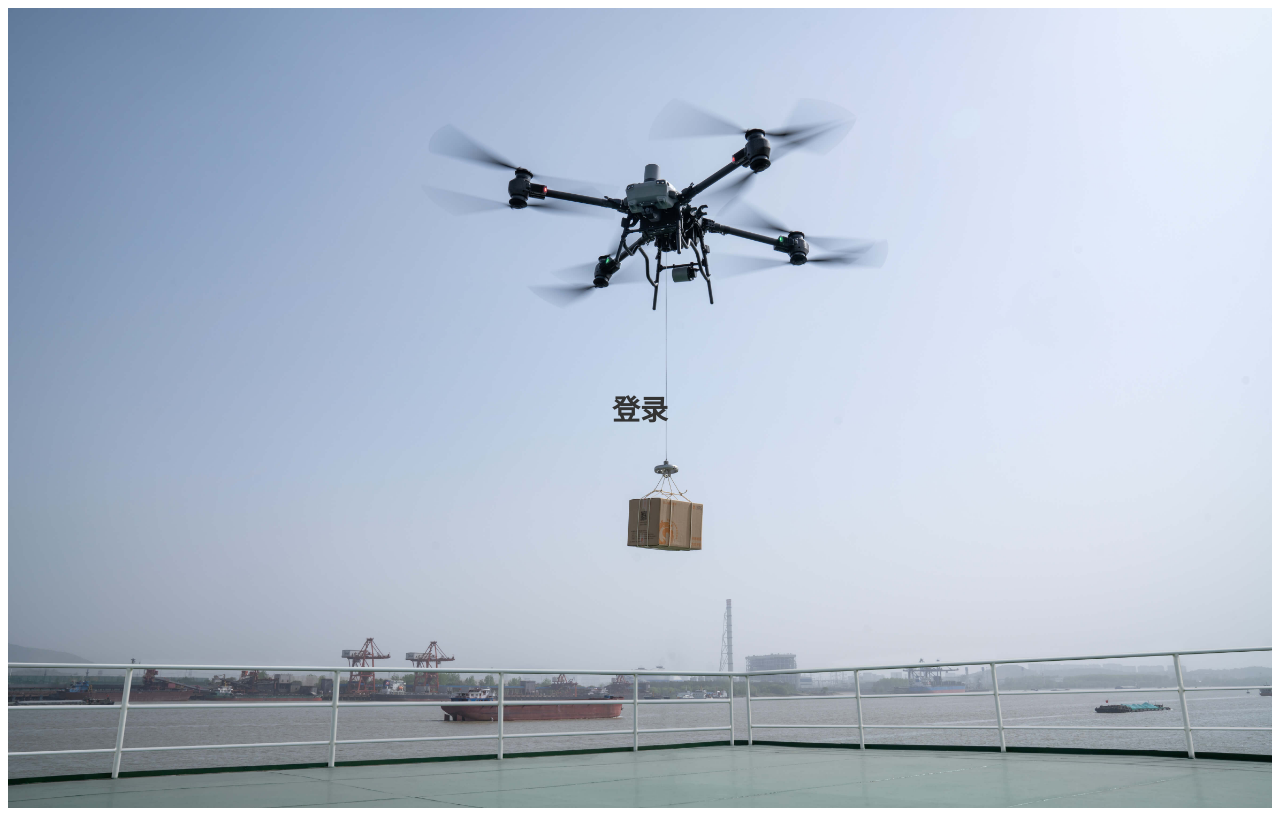
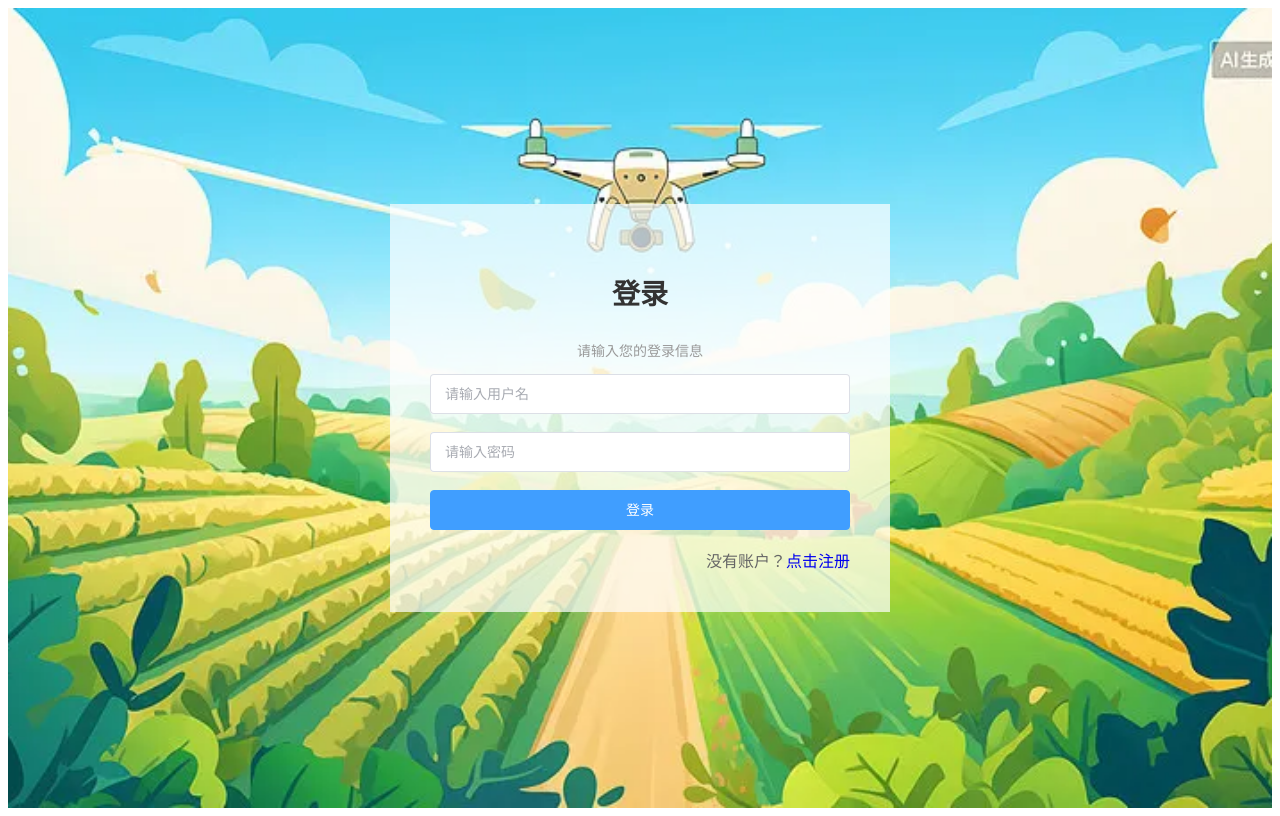
Before and after one commit to chengge-720/drone_system, a Vue app in the folder vue/: page /login in a window 1280 px wide. Built offline with nearby package versions, Linux system fonts and the light colour scheme.

Commit message:
项目初始化

```diff
--- a/vue/index.html
+++ b/vue/index.html
@@ -4,7 +4,7 @@
     <meta charset="UTF-8">
     <link rel="icon" href="/favicon.ico">
     <meta name="viewport" content="width=device-width, initial-scale=1.0">
-    <title>Vite App</title>
+    <title>基于强化学习的无人机路径规划系统</title>
   </head>
   <body>
     <div id="app"></div>
--- a/vue/src/views/login.vue
+++ b/vue/src/views/login.vue
@@ -1,15 +1,61 @@
 <script setup lang="ts">
+
+import {ref} from "vue";
+
+const loading = ref(false)
+const loginRef = ref()
+//表单参数
+const loginForm = ref( {
+  userName: null,
+  password: null
+})
+
+//登录方法
+const handleLogin = () => {
+  loginRef.value.validate(valid => {
+    if( valid ){
+      //打开加载首页
+      loading.value = true
+      //调用登录方法 TODO
+    }
+  })
+}
+
+//表单校验
+const rules = ref({
+  userName: [{required: true, message: '请输入用户名', trigger: 'blur'}],
+  password: [{required: true, message: '请输入密码！', trigger: 'blur'}],
+})
+
 
 </script>
 
 <template>
 <div class="login-container">
-  <div>
+  <div style="display: flex;width: 500px;background-color: rgba(255,255,255,0.7)">
     <div style="flex: 1;padding: 40px;display: flex;flex-direction: column;justify-content: center;">
       <div style="text-align: center">
         <h3 style="font-size: 28px;color:#333">登录</h3>
+        <p style="color: #999;font-size: 14px">请输入您的登录信息</p>
       </div>
+      <el-form :model="loginForm" ref="loginRef" :rules="rules">
+        <el-form-item prop="userName">
+          <el-input v-model="loginForm.userName" size="large" placeholder="请输入用户名" />
+        </el-form-item>
+        <el-form-item prop="password">
+          <el-input v-model="loginForm.password" size="large" placeholder="请输入密码" />
+        </el-form-item>
+        <el-form-item>
+          <el-button type="primary" size="large" style="width: 100%" :loading="loading" @click="handleLogin">登录</el-button>
+        </el-form-item>
+
+        <div style="color: #666;text-align: end ;">
+          没有账户？<router-link to="/register" style="text-decoration: none">点击注册</router-link>
+        </div>
+      </el-form>
     </div>
+
+
   </div>
 </div>
 </template>
@@ -20,7 +66,7 @@
   align-items: center;
   justify-content: center;
   height: 100vh;
-  background: url("@/assets/images/BG.jpg") no-repeat center;
+  background: url("@/assets/images/BG1.jpg") no-repeat center;
   background-size: cover;
   position: relative;
 }
--- a/vue/src/views/register.vue
+++ b/vue/src/views/register.vue
@@ -3,7 +3,7 @@
 </script>
 
 <template>
-<div>注册页面</div>
+<div>你好！这是注册页面</div>
 </template>
 
 <style scoped>
```
Also changed, not shown: vue/src/assets/images/BG1.jpg (added).
